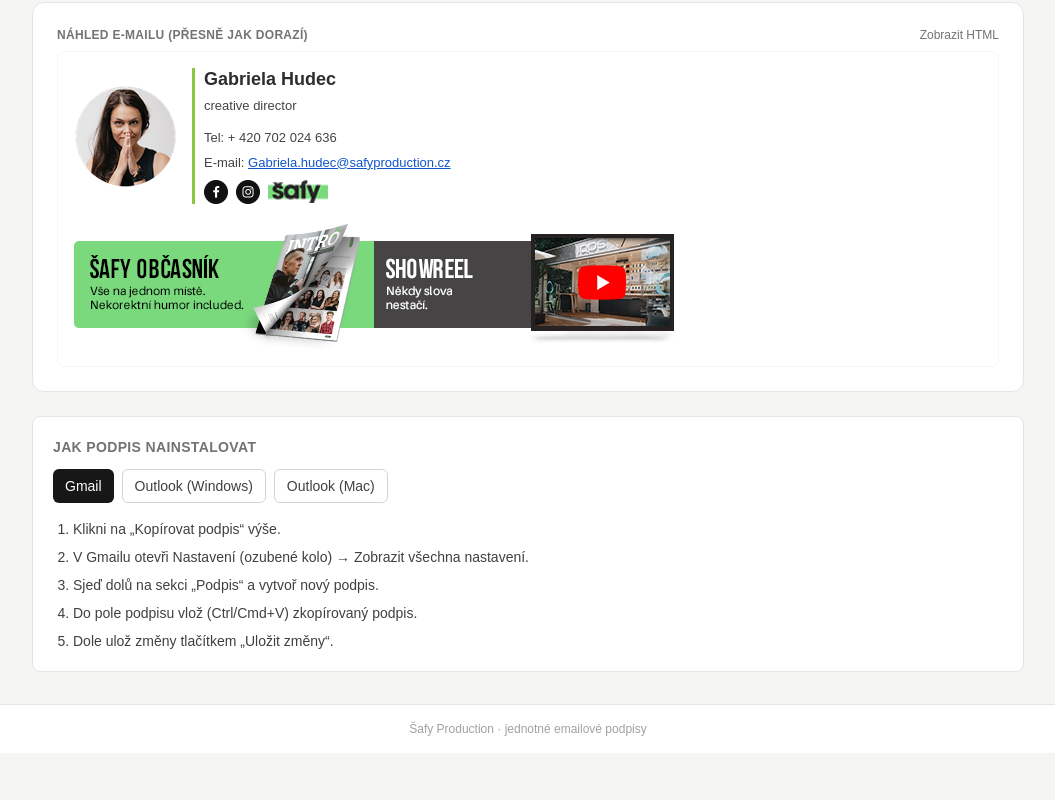
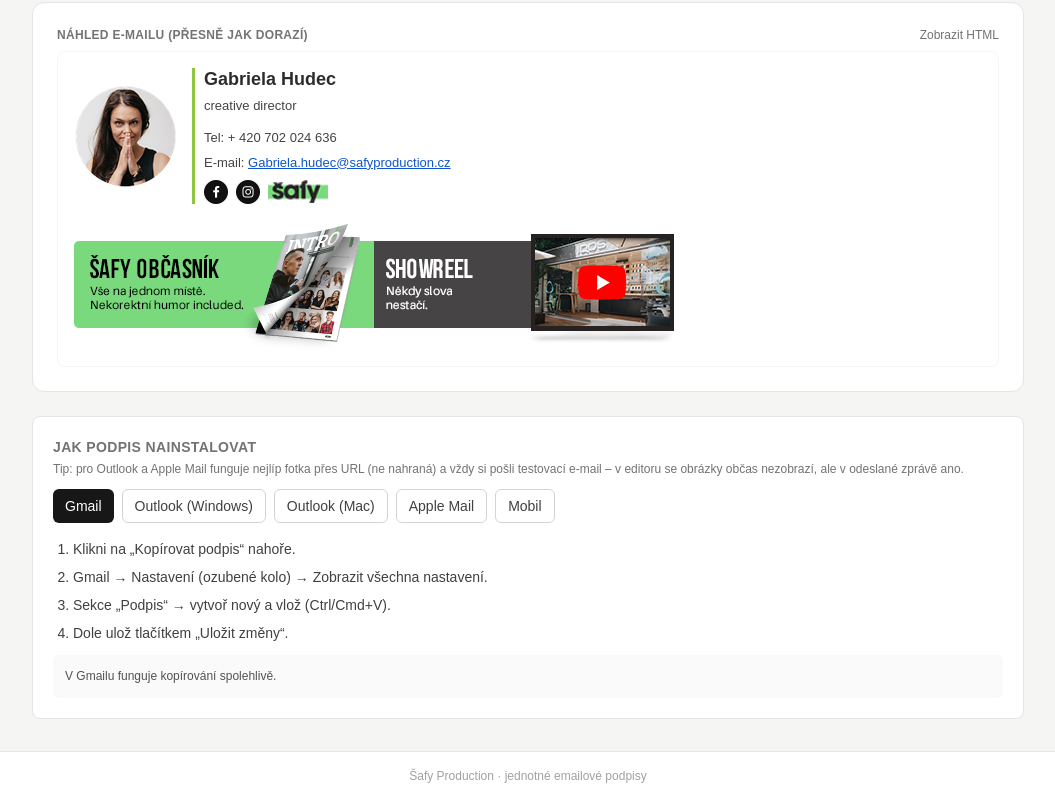
Before and after one commit to Foxxikk/safy-signature, a Next.js app: page / in a window 1280 px wide. Shown: the part 639-1439 px from the top of the page, without its empty margins (112-1167 px from the left). Before the commit the page ends 1392 px from the top, so only its background shows below. Built offline with nearby package versions, Linux system fonts and the light colour scheme.

Commit message:
Add files via upload

```diff
--- a/src/components/InstallGuide.tsx
+++ b/src/components/InstallGuide.tsx
@@ -2,39 +2,68 @@
 
 import { useState } from "react";
 
-const guides: { key: string; label: string; steps: string[] }[] = [
+type Guide = {
+  key: string;
+  label: string;
+  intro?: string;
+  steps: string[];
+  note?: string;
+};
+
+const guides: Guide[] = [
   {
     key: "gmail",
     label: "Gmail",
     steps: [
-      "Klikni na „Kopírovat podpis“ výše.",
-      "V Gmailu otevři Nastavení (ozubené kolo) → Zobrazit všechna nastavení.",
-      "Sjeď dolů na sekci „Podpis“ a vytvoř nový podpis.",
-      "Do pole podpisu vlož (Ctrl/Cmd+V) zkopírovaný podpis.",
-      "Dole ulož změny tlačítkem „Uložit změny“.",
+      "Klikni na „Kopírovat podpis“ nahoře.",
+      "Gmail → Nastavení (ozubené kolo) → Zobrazit všechna nastavení.",
+      "Sekce „Podpis“ → vytvoř nový a vlož (Ctrl/Cmd+V).",
+      "Dole ulož tlačítkem „Uložit změny“.",
     ],
+    note: "V Gmailu funguje kopírování spolehlivě.",
   },
   {
     key: "outlook-win",
     label: "Outlook (Windows)",
     steps: [
-      "Klikni na „Kopírovat podpis“ výše.",
-      "V Outlooku: Soubor → Možnosti → Pošta → Podpisy.",
-      "Vytvoř nový podpis a do editoru vlož (Ctrl+V).",
-      "Nastav podpis jako výchozí pro nové zprávy i odpovědi.",
-      "Potvrď tlačítkem OK.",
+      "Klikni na „Kopírovat podpis“ nahoře.",
+      "Outlook → Soubor → Možnosti → Pošta → Podpisy.",
+      "Vytvoř nový podpis a vlož (Ctrl+V).",
+      "Nastav jako výchozí pro nové zprávy i odpovědi → OK.",
+      "Pošli si TESTOVACÍ e-mail sobě a zkontroluj, jak podpis dorazí.",
     ],
+    note: "Obrázky se načítají z webu. Pokud je Outlook napoprvé skryje, dej „Stáhnout obrázky“. Nepoužívej nahranou (vloženou) fotku – jen fotku přes URL.",
   },
   {
     key: "outlook-mac",
     label: "Outlook (Mac)",
     steps: [
-      "Klikni na „Kopírovat podpis“ výše.",
-      "V Outlooku: Nastavení → Podpisy.",
-      "Přidej nový podpis (+) a do editoru vlož (Cmd+V).",
-      "Přiřaď podpis k účtu pro nové zprávy i odpovědi.",
-      "Zavři okno – uloží se automaticky.",
+      "Klikni na „Kopírovat podpis“ nahoře.",
+      "Outlook → Nastavení → Podpisy → nový podpis.",
+      "Vlož do editoru (Cmd+V) a zavři okno.",
+      "DŮLEŽITÉ: pošli si testovací e-mail sobě.",
     ],
+    note: "V editoru podpisů Outlooku pro Mac se obrázky často NEZOBRAZÍ, ale v reálně odeslaném e-mailu ANO. Proto vždy pošli test. Fotku používej přes URL, ne nahranou.",
+  },
+  {
+    key: "apple-mail",
+    label: "Apple Mail",
+    steps: [
+      "Mail → Nastavení → Podpisy → přidej nový (+).",
+      "Zruš zaškrtnutí „Vždy použít výchozí písmo“.",
+      "Klikni na „Kopírovat podpis“ nahoře a vlož (Cmd+V).",
+      "Přiřaď podpis ke svému účtu vlevo.",
+    ],
+    note: "Když se rozhodí formát, použij místo kopírování stažený .html soubor: otevři ho v prohlížeči, tam ho označ a zkopíruj, pak vlož do Mailu.",
+  },
+  {
+    key: "mobil",
+    label: "Mobil",
+    steps: [
+      "Nastav podpis na počítači (viz ostatní záložky).",
+      "Na mobilu ponech jednoduchý textový podpis (jméno, pozice, telefon).",
+    ],
+    note: "Poctivě: mobilní e-mailové aplikace (iOS Mail, Outlook i Gmail na mobilu) neumí bohaté podpisy s obrázky – podporují jen prostý text. Obrázkový podpis na mobilu obecně nejde nastavit; to je omezení těch aplikací, ne téhle appky.",
   },
 ];
 
@@ -44,9 +73,14 @@
 
   return (
     <div className="rounded-lg border border-neutral-200 bg-white p-5">
-      <h3 className="mb-3 text-sm font-semibold uppercase tracking-wide text-neutral-500">
+      <h3 className="mb-1 text-sm font-semibold uppercase tracking-wide text-neutral-500">
         Jak podpis nainstalovat
       </h3>
+      <p className="mb-3 text-xs text-neutral-500">
+        Tip: pro Outlook a Apple Mail funguje nejlíp fotka přes URL (ne nahraná)
+        a vždy si pošli testovací e-mail – v editoru se obrázky občas nezobrazí,
+        ale v odeslané zprávě ano.
+      </p>
       <div className="mb-4 flex flex-wrap gap-2">
         {guides.map((x) => (
           <button
@@ -67,6 +101,11 @@
           <li key={i}>{s}</li>
         ))}
       </ol>
+      {g.note && (
+        <p className="mt-3 rounded-md bg-neutral-50 p-3 text-xs leading-relaxed text-neutral-600">
+          {g.note}
+        </p>
+      )}
     </div>
   );
 }
```
